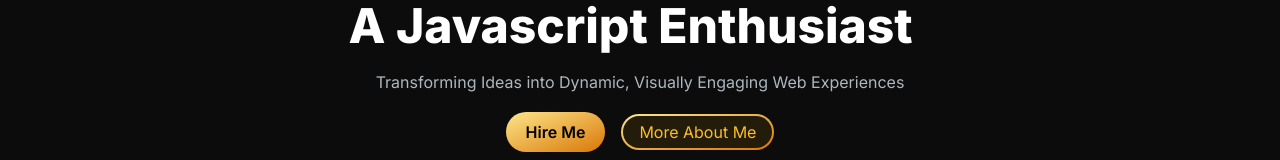
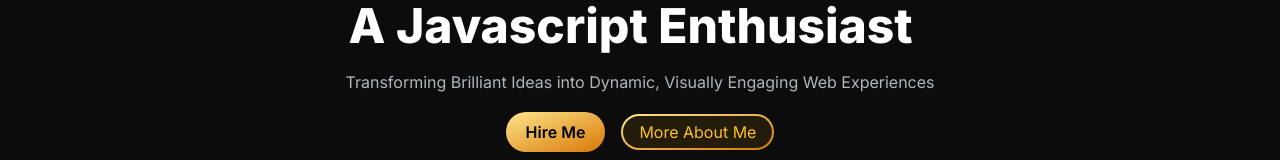
Before and after one commit to bridgitkanini/bridgitkanini-portfolio, a Next.js app: page / in a window 1280 px wide. Shown: the part 146-306 px from the top of the page. Built offline with nearby package versions, Linux system fonts and the light colour scheme.

Commit message:
Update hero section

```diff
--- a/src/app/components/HeroSection.jsx
+++ b/src/app/components/HeroSection.jsx
@@ -40,7 +40,7 @@ const HeroSection = () => {
           </h1>
         </motion.div>
         <p className="text-[#ADB7BE] text-base text-center sm:text-lg mb-2 lg:text-base">
-          Transforming Ideas into Dynamic, Visually Engaging Web Experiences
+          Transforming Brilliant Ideas into Dynamic, Visually Engaging Web Experiences
         </p>
         <div>
           <Link
```
